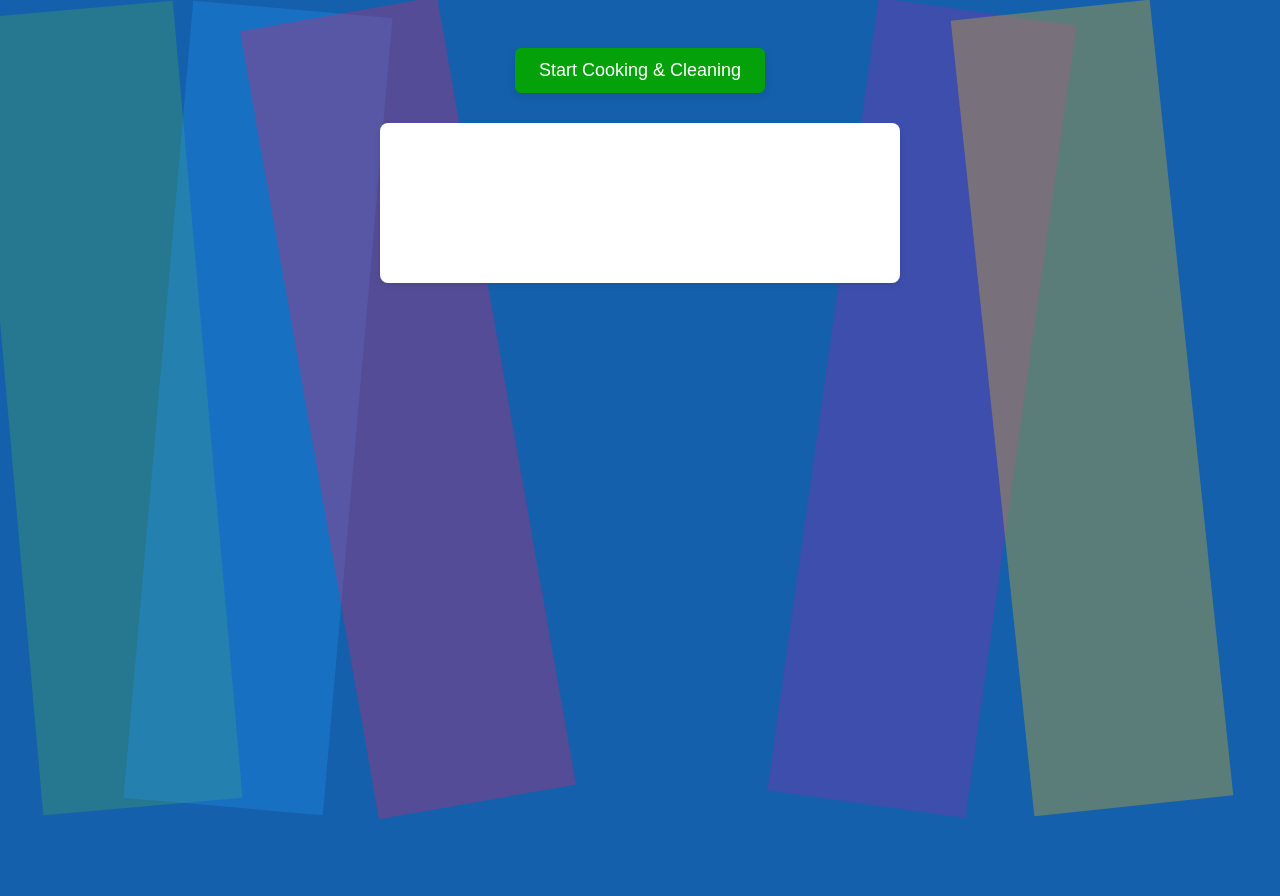
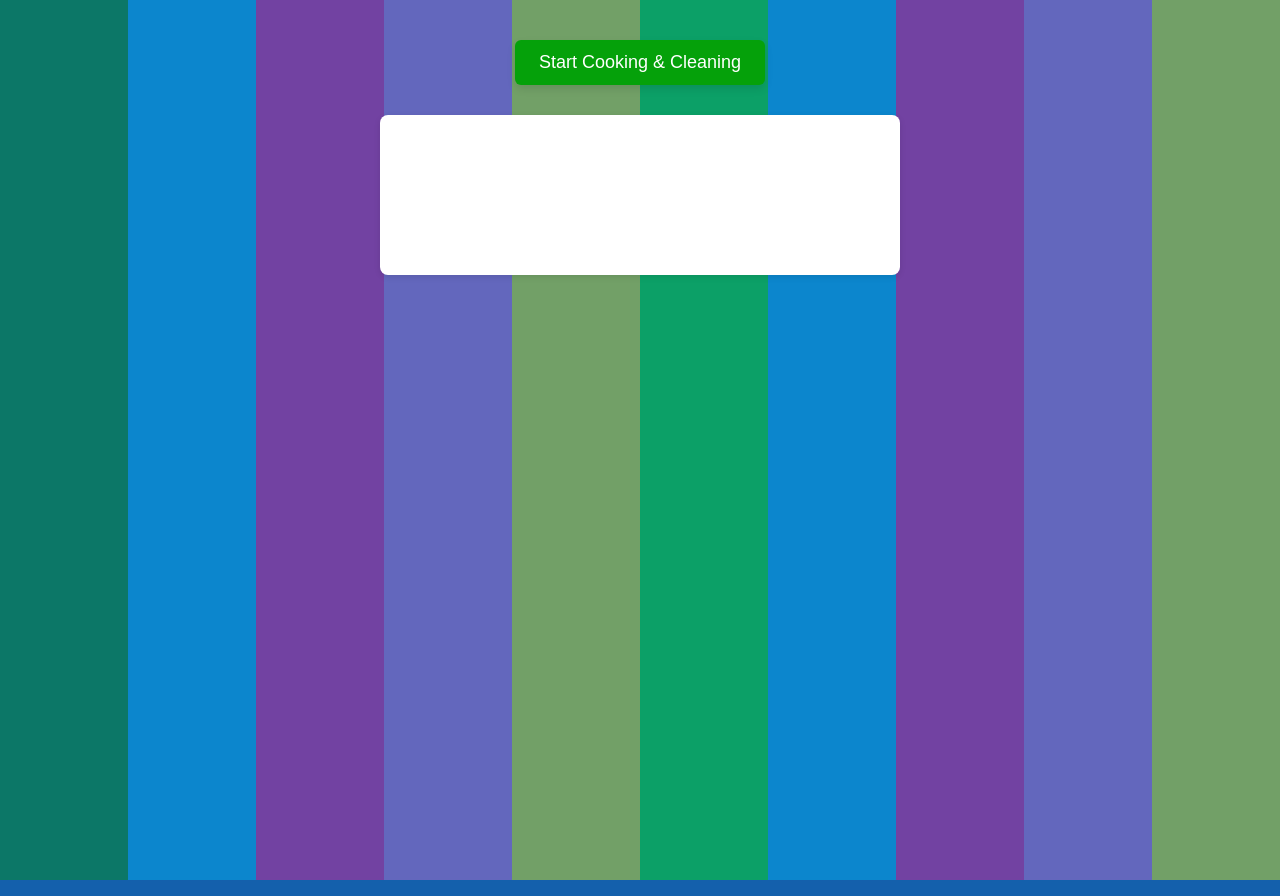
Before and after one commit to JiphinGeorge/Sem-1.Web-development-lab, a plain HTML site: page program5.html in a window 1280 px wide. Drawn offline with Linux system fonts and the light colour scheme.

Commit message:
Update program5.html

```diff
--- a/program5.html
+++ b/program5.html
@@ -1,43 +1,117 @@
 <!DOCTYPE html>
-<html>
+<html lang="en">
   <head>
-    <title>Concurrent Tasks</title>
+    <meta charset="UTF-8" />
+    <meta name="viewport" content="width=device-width, initial-scale=1.0" />
+    <title>Bright Vertical Strips</title>
     <style>
+      html,
       body {
-        font-family: 'Times New Roman', Times, serif;
+        margin: 0;
+        padding: 0;
+        height: 100%;
+      }
+
+      body {
+        font-family: "Times New Roman", Times, serif;
         background: #1460ac;
         display: flex;
         flex-direction: column;
         align-items: center;
+        justify-content: flex-start;
         padding: 40px 20px;
         color: #952121;
         font-weight: 900;
         position: relative;
         overflow: hidden;
         min-height: 100vh;
+        z-index: 1;
       }
 
-      /* Long background strips */
-      .bg-strip {
+      /* Container for vertical strips */
+      .background-container {
         position: absolute;
-        width: 200px;
-        height: 100vh;
-        opacity: 0.3;
-        transition: background-color 0.4s ease;
+        top: 0;
+        left: 0;
+        display: flex;
+        width: 100%;
+        height: 100%;
         z-index: 0;
       }
 
-      .bg-strip:hover {
-        opacity: 0.6;
-        background-color: #ff9800;
+      /* Each vertical strip */
+      .bg-strip {
+        flex: 1;
+        height: 100%;
+        opacity: 0.4;
+        transition: background-color 0.3s ease, opacity 0.3s ease;
       }
 
-      .strip1 { left: 0; top: 0; background-color: #4caf50; transform: rotate(-5deg); }
-      .strip2 { left: 150px; top: 0; background-color: #2196f3; transform: rotate(5deg); }
-      .strip3 { left: 300px; top: 0; background-color: #e91e63; transform: rotate(-10deg); }
-      .strip4 { right: 250px; top: 0; background-color: #9c27b0; transform: rotate(8deg); }
-      .strip5 { right: 80px; top: 0; background-color: #ffc107; transform: rotate(-6deg); }
+      /* Bright default colors */
+      .strip1 {
+        background-color: #00ff00;
+      } /* Bright green */
+      .strip2 {
+        background-color: #00bfff;
+      } /* Bright blue */
+      .strip3 {
+        background-color: #ff1493;
+      } /* Bright pink */
+      .strip4 {
+        background-color: #da70d6;
+      } /* Bright purple */
+      .strip5 {
+        background-color: #ffff00;
+      } /* Bright yellow */
+      .strip6 {
+        background-color: #00ff00;
+      }
+      .strip7 {
+        background-color: #00bfff;
+      }
+      .strip8 {
+        background-color: #ff1493;
+      }
+      .strip9 {
+        background-color: #da70d6;
+      }
+      .strip10 {
+        background-color: #ffff00;
+      }
 
+      /* Darker hover versions */
+      .strip1:hover {
+        background-color: #009900;
+      }
+      .strip2:hover {
+        background-color: #006699;
+      }
+      .strip3:hover {
+        background-color: #b80065;
+      }
+      .strip4:hover {
+        background-color: #8a4e8a;
+      }
+      .strip5:hover {
+        background-color: #d4af00;
+      }
+      .strip6:hover {
+        background-color: #009900;
+      }
+      .strip7:hover {
+        background-color: #006699;
+      }
+      .strip8:hover {
+        background-color: #b80065;
+      }
+      .strip9:hover {
+        background-color: #8a4e8a;
+      }
+      .strip10:hover {
+        background-color: #d4af00;
+      }
+
+      /* Button styles */
       button {
         background-color: #05a10a;
         color: white;
@@ -47,7 +121,7 @@
         border-radius: 6px;
         cursor: pointer;
         transition: background-color 0.3s ease;
-        box-shadow: 0 4px 8px rgba(0,0,0,0.1);
+        box-shadow: 0 4px 8px rgba(0, 0, 0, 0.1);
         z-index: 1;
       }
 
@@ -55,13 +129,14 @@
         background-color: #156018;
       }
 
+      /* Output box */
       #output {
         margin-top: 30px;
         width: 100%;
         max-width: 480px;
         background: rgb(255, 255, 255);
         border-radius: 8px;
-        box-shadow: 0 2px 6px rgba(0,0,0,0.1);
+        box-shadow: 0 2px 6px rgba(0, 0, 0, 0.1);
         padding: 20px;
         font-size: 16px;
         line-height: 1.5;
@@ -72,14 +147,21 @@
     </style>
   </head>
   <body>
-    <!-- Long Background Strips -->
-    <div class="bg-strip strip1"></div>
-    <div class="bg-strip strip2"></div>
-    <div class="bg-strip strip3"></div>
-    <div class="bg-strip strip4"></div>
-    <div class="bg-strip strip5"></div>
+    <!-- Bright vertical background strips -->
+    <div class="background-container">
+      <div class="bg-strip strip1"></div>
+      <div class="bg-strip strip2"></div>
+      <div class="bg-strip strip3"></div>
+      <div class="bg-strip strip4"></div>
+      <div class="bg-strip strip5"></div>
+      <div class="bg-strip strip6"></div>
+      <div class="bg-strip strip7"></div>
+      <div class="bg-strip strip8"></div>
+      <div class="bg-strip strip9"></div>
+      <div class="bg-strip strip10"></div>
+    </div>
 
-    <!-- Foreground Content -->
+    <!-- Content -->
     <button onclick="startTasks()">Start Cooking & Cleaning</button>
     <div id="output"></div>
 
@@ -92,7 +174,8 @@
           output.innerHTML += "Cooking finished after 3 seconds.<br>";
         }, 3000);
 
-        output.innerHTML += "Kitchen cleaning started and finished quickly.<br>";
+        output.innerHTML +=
+          "Kitchen cleaning started and finished quickly.<br>";
       }
     </script>
   </body>
```
